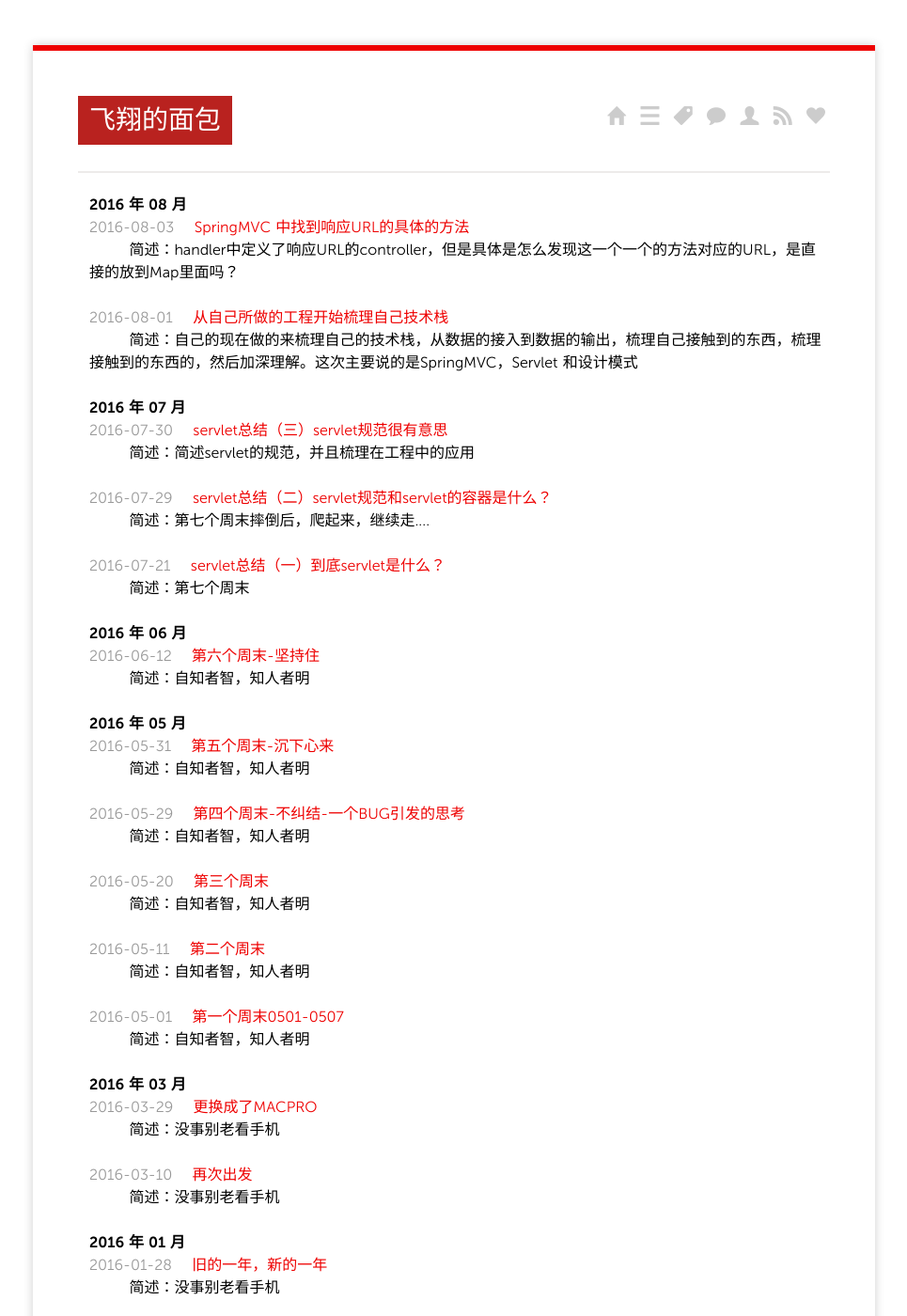
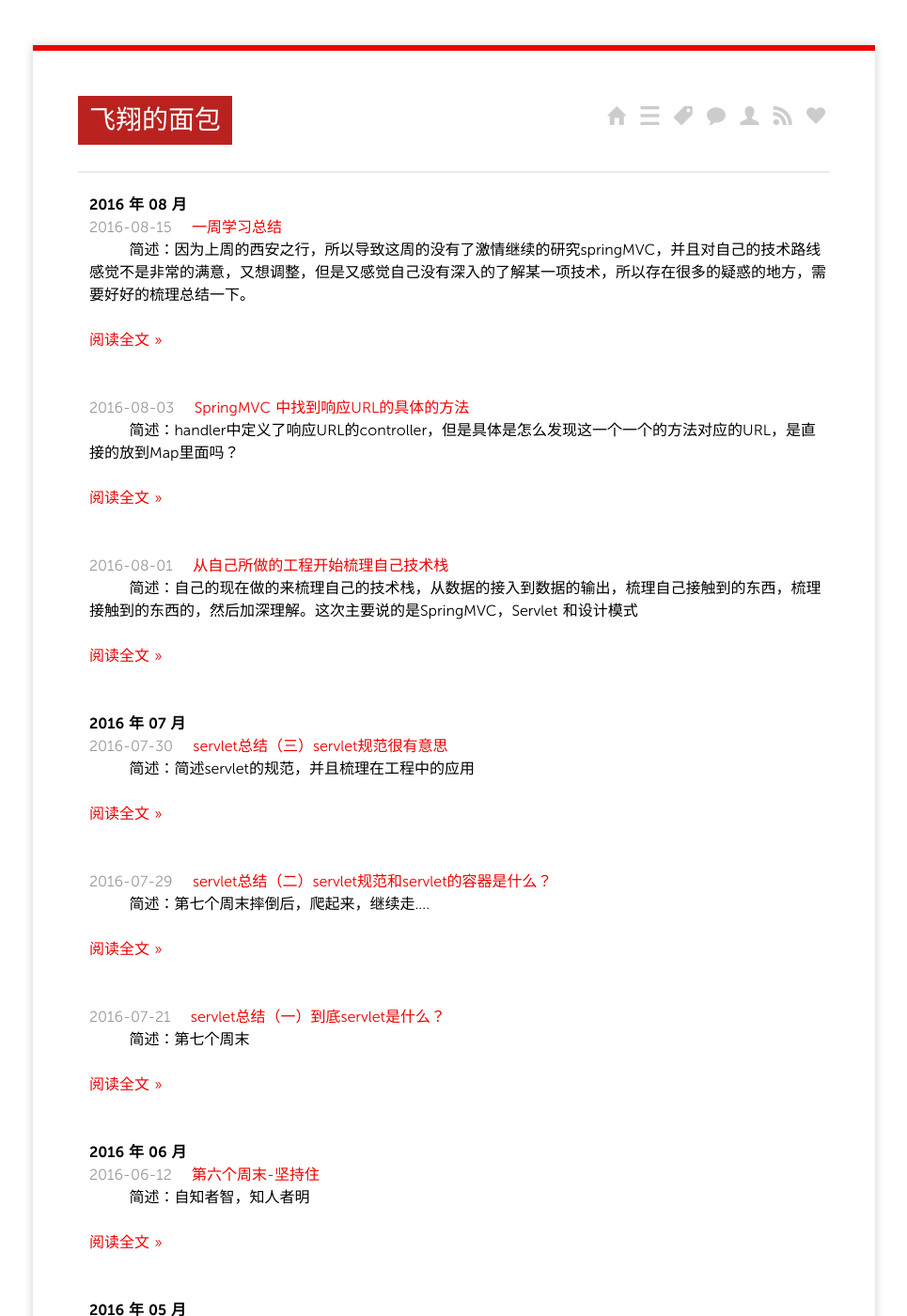
Before and after one commit to flyBread/flyBread.github.io, a Jekyll site: the page built from index.html, in a window 1280 px wide and 1400 px high. Shown: the whole window at 94% size, without its empty margins (157-1122 px from the left). Built offline with Jekyll 4.4.1, drawn with Linux system fonts in a browser that asks for light colours; nearby versions of some CDN libraries; the list of posts is cut into pages by our own code; some of the changed text lies outside the part shown.

Commit message:
碎碎念

```diff
--- /dev/null
+++ b/_posts/2016/2016-08-15-12.md
@@ -0,0 +1,10 @@
+---
+layout: post
+title: "一周学习总结"
+description: "因为上周的西安之行，所以导致这周的没有了激情继续的研究springMVC，并且对自己的技术路线感觉不是非常的满意，又想调整，但是又感觉自己没有深入的了解某一项技术，所以存在很多的疑惑的地方，需要好好的梳理总结一下。"
+category: 梳理基础
+tags: [梳理基础]
+---
+> 只想有一个家
+
+站在脚下说，就是上上周和上一周，终于把人生中第一项比较重要的固定资产搞定--房子，彻底走上房奴的路子。 感慨良多，但是和技术相关的就是一句：纯碎的技术，并不能够改变命运的逻辑。
--- a/index.html
+++ b/index.html
@@ -19,6 +19,8 @@ layout: page
   <li class="listing-item">
     <p> &nbsp;&nbsp;&nbsp;&nbsp;&nbsp;&nbsp;&nbsp;&nbsp;简述：{{post.description}} </p>
   </li>
+		<p> <a href="{{ post.url }}"><span >阅读全文 &raquo;</span></a></p>
+    <br/>
 {% endfor %}
 </ul>
 
```
Also changed, not shown: 1 other file.
